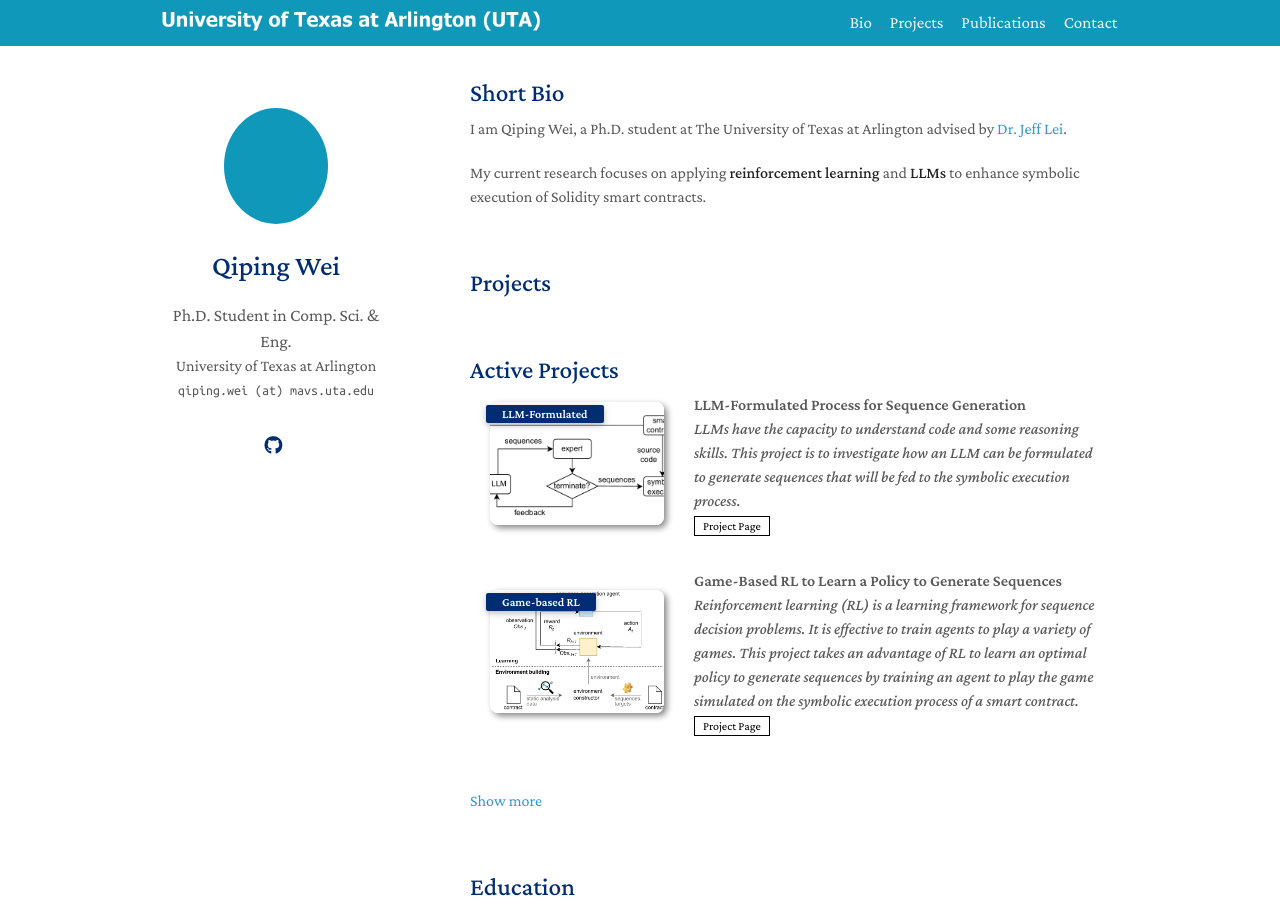
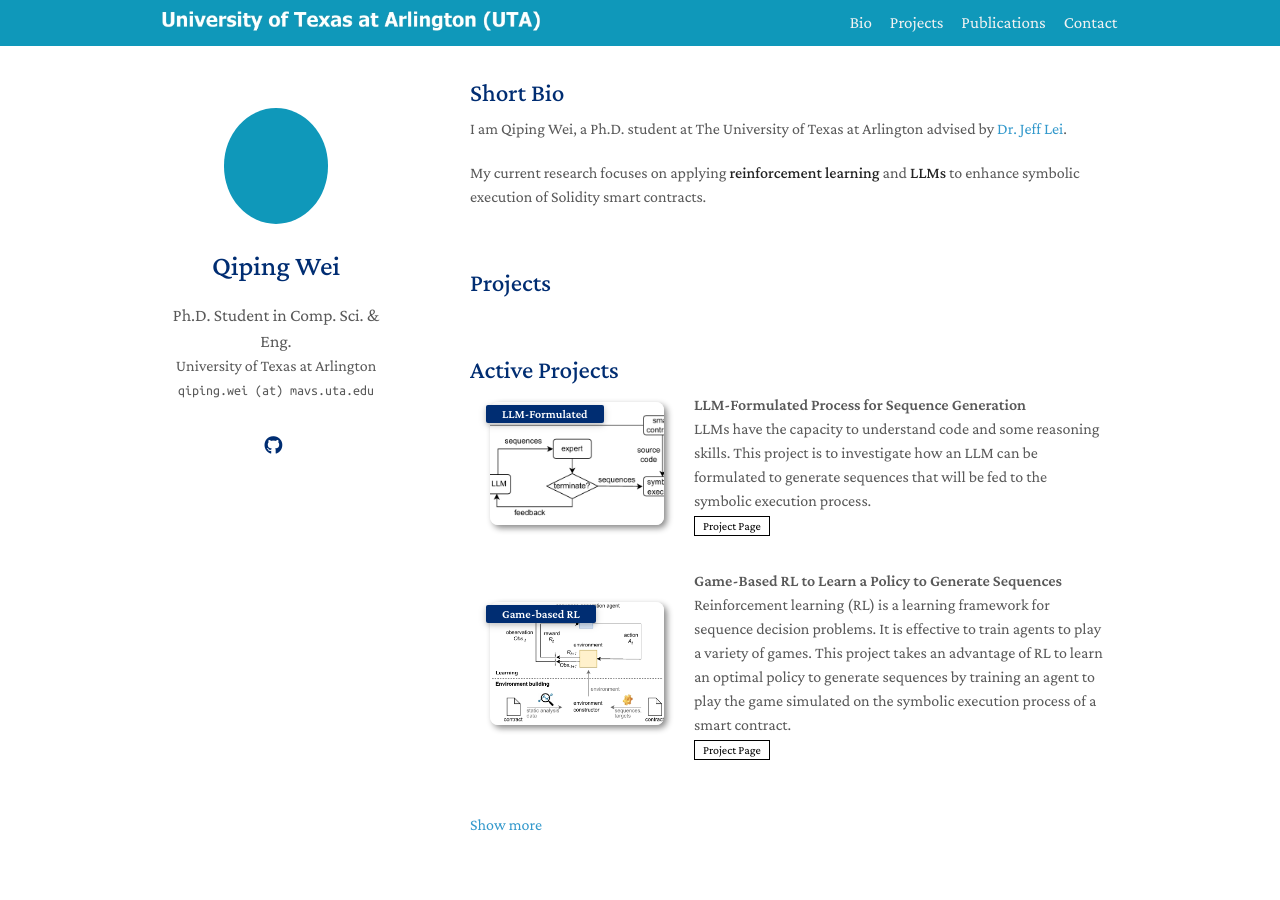
Before and after one commit to Qiana0223/qiana0223.github.io, a Jekyll site: the page built from index.md, in a window 1280 px wide and 900 px high. Built offline with Jekyll 4.4.1, drawn with Linux system fonts in a browser that asks for light colours; a style sheet for code colours, icons or effects is not loaded.

Commit message:
enable paper attribute

```diff
--- a/_data/projects.yml
+++ b/_data/projects.yml
@@ -22,7 +22,7 @@
   - description: "This project extends the previous project (graph-guided symbolic execution) by introducing the significance analysis on states (i.e., world states, inter-transaction states) generated in the symbolic execution process. "
     title: "State Prioritization to Enhance Symbolic Execution"
     project_short: "State Significance Analysis"
-    papger: https://dl.acm.org/doi/10.1145/3678188
+    paper: https://dl.acm.org/doi/10.1145/3678188
     page: https://github.com/qiana0223/SE.io
     image: ./assets/img/smartexecutor_jx.jpg
 
--- a/_includes/projects.md
+++ b/_includes/projects.md
@@ -52,10 +52,10 @@
   </div>
   <div class="col-sm-9" style="position: relative;padding-right: 15px;padding-left: 20px;">
       <div class="title">{{ proj.title }}</div>
-      <div class="proj_description"><em>{{ proj.description }}</em> </div>
+      <div class="proj_description">{{ proj.description }} </div>
     <div class="links">
-      {% if proj.pdf %}
-      <a href="{{ proj.pdf }}" class="btn btn-sm z-depth-0" role="button" target="_blank" style="font-size:12px;">paper</a>
+      {% if proj.paper %}
+      <a href="{{ proj.paper }}" class="btn btn-sm z-depth-0" role="button" target="_blank" style="font-size:12px;">paper</a>
       {% endif %}
       {% if proj.code %}
       <a href="{{ proj.code }}" class="btn btn-sm z-depth-0" role="button" target="_blank" style="font-size:12px;">Code</a>
@@ -96,10 +96,10 @@
   </div>
   <div class="col-sm-9" style="position: relative;padding-right: 15px;padding-left: 20px;">
       <div class="title">{{ proj.title }}</div>
-      <div class="proj_description"><em>{{ proj.description }}</em> </div>
+      <div class="proj_description">{{ proj.description }} </div>
     <div class="links">
-      {% if proj.pdf %}
-      <a href="{{ proj.pdf }}" class="btn btn-sm z-depth-0" role="button" target="_blank" style="font-size:12px;">paper</a>
+      {% if proj.paper %}
+      <a href="{{ proj.paper }}" class="btn btn-sm z-depth-0" role="button" target="_blank" style="font-size:12px;">paper</a>
       {% endif %}
       {% if proj.code %}
       <a href="{{ proj.code }}" class="btn btn-sm z-depth-0" role="button" target="_blank" style="font-size:12px;">Code</a>
```
